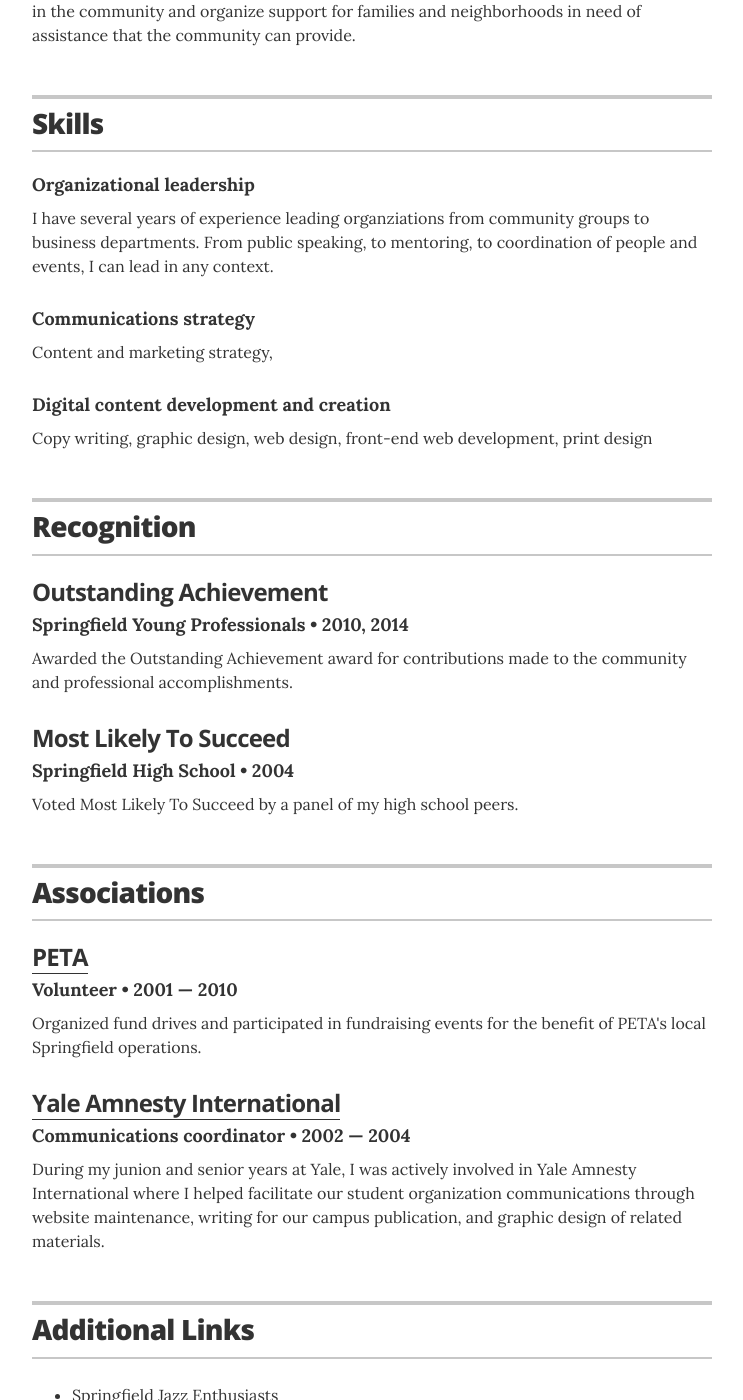
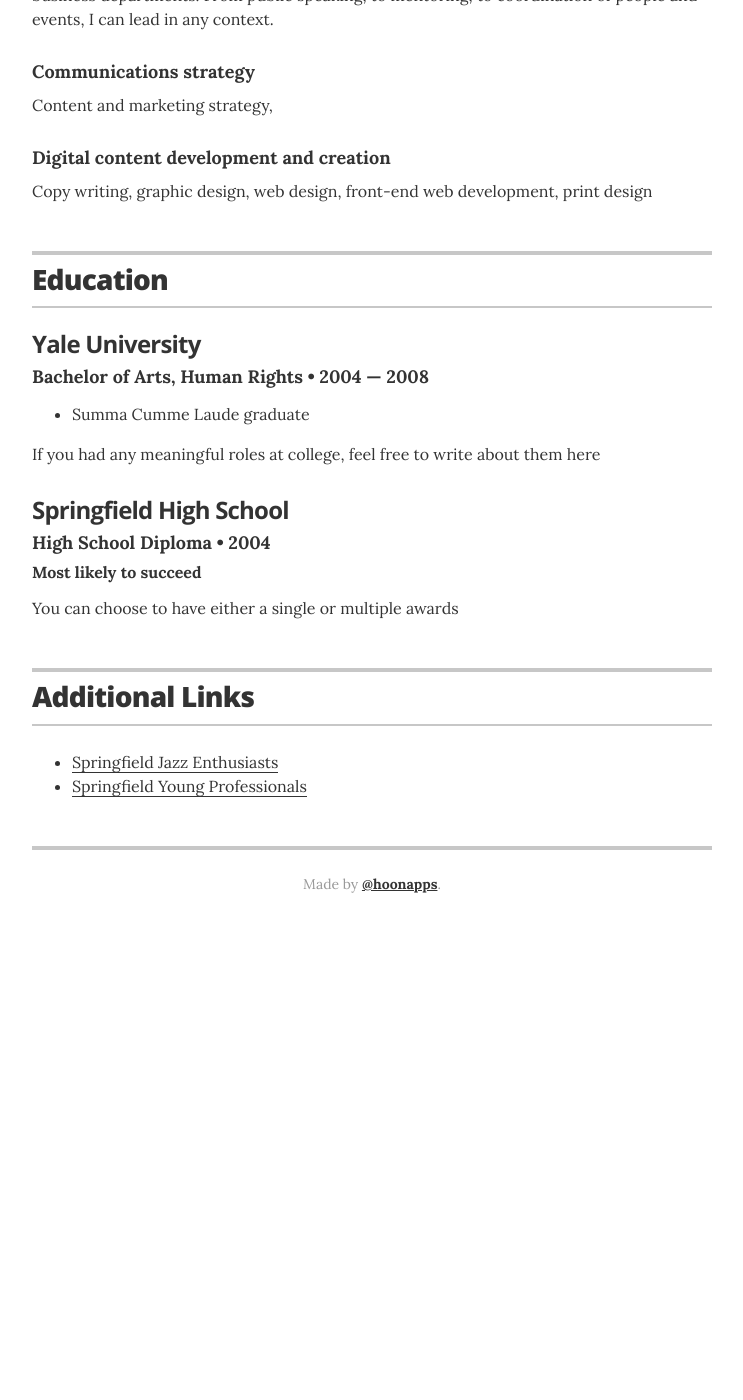
Before and after one commit to hoonapps/resume, a Jekyll site: the page built from index.html, in a window 1280 px wide and 1400 px high, scrolled down 1953 px. Shown: the whole window, without its empty margins (268-1011 px from the left). Built offline with Jekyll 4.4.1, drawn with Linux system fonts in a browser that asks for light colours; after the commit the page ends 2896 px from its top, so only the background shows below that; some of the changed text lies outside the part shown.

Commit message:
feat(update): update resume.html

```diff
--- a/_data/experience.yml
+++ b/_data/experience.yml
@@ -1,19 +1,23 @@
 # Jobs
 # VP of Global Communications
-- company: Springfield International Human Rights Outreach
+- company: (주)고스트패스
   position: VP of Global Communications
   duration: Oct, 2013 &mdash; Present
   summary: Write about your core competencies in one or two sentences describing your position. If you held the position for a long time, it could be a longer section, including a couple bullet points	<ul class="resume-item-list"><li>A project you are proud of</li><li>Another awesome project</li><li>or a team or department you worked with</li></ul>
 
 # Director of Digital Stratgy
-- company: United Nations Human Rights Council
+- company: (주)소셜인베스팅랩
   position: Director of Digital Strategy
-  duration:  Jun, 2010 &mdash; Sept, 2013
+  duration: Jun, 2010 &mdash; Sept, 2013
   summary: If your stint was shorter, feel free to be brief and just call out the most meaningful points of your role. Be concise, and be meaninful. The person reading just needs enough to want to talk to you more about your experience.
 
+# Communications Coordinator
+- company: (주)미스터팍
+  position: Communications Coordinator
+  duration: Jun, 2008  &mdash; May, 2010
+  summary: Led communication efforts across digital and traditional media channels for marketing and public relations, internal communication strategies, and coordinated support programs for the recipients of the center's services.
 
-# Communications Coordinator
-- company: Springfield Women & Children's Center
+- company: (주)디케이랩
   position: Communications Coordinator
-  duration:   Jun, 2008  &mdash; May, 2010
+  duration: Jun, 2008  &mdash; May, 2010
   summary: Led communication efforts across digital and traditional media channels for marketing and public relations, internal communication strategies, and coordinated support programs for the recipients of the center's services.
--- a/_data/interests.yml
+++ b/_data/interests.yml
@@ -1,4 +1 @@
 # Interests
-- description: Human rights and world affairs
-- description: Music (baritone saxiphonist)
-- description: Linguistics
--- a/_layouts/resume.html
+++ b/_layouts/resume.html
@@ -85,6 +85,52 @@
         {% endfor %}
       </section>
       <!-- end Experience -->
+      {% endif %} {% if site.resume_section_projects %}
+      <!-- begin Projects -->
+      <section class="content-section">
+        <header class="section-header">
+          <h2>Projects</h2>
+        </header>
+
+        {% for project in site.data.projects %}
+        <div
+          class="resume-item"
+          itemscope
+          itemtype="http://schema.org/CreativeWork"
+        >
+          <meta
+            itemprop="creator"
+            content="{{ site.resume_name }}"
+            itemtype="http://schema.org/Person"
+          />
+          <h3 class="resume-item-title" itemprop="name">
+            {% if project.url %}<a href="{{ project.url }}" itemprop="url"
+              >{{ project.project }}</a
+            >{% else %}{{ project.project }}{% endif %}
+          </h3>
+          <h4 class="resume-item-details" itemprop="description">
+            {{ project.role }} &bull; {{ project.duration }}
+          </h4>
+          <p class="resume-item-copy">{{ project.description }}</p>
+        </div>
+        {% endfor %}
+      </section>
+      <!-- end Projects -->
+
+      {% endif %} {% if site.resume_section_skills %}
+      <!-- begin Skills -->
+      <section class="content-section">
+        <header class="section-header">
+          <h2>Skills</h2>
+        </header>
+        {% for skill in site.data.skills %}
+        <div class="resume-item">
+          <h4 class="resume-item-details">{{ skill.skill }}</h4>
+          <p class="resume-item-copy">{{ skill.description }}</p>
+        </div>
+        {% endfor %}
+      </section>
+      <!-- end Skills -->
       {% endif %} {% if site.resume_section_education %}
       <!-- begin Education -->
       <section class="content-section">
@@ -118,98 +164,6 @@
         {% endfor %}
       </section>
       <!-- end Education -->
-      {% endif %} {% if site.resume_section_projects %}
-      <!-- begin Projects -->
-      <section class="content-section">
-        <header class="section-header">
-          <h2>Projects</h2>
-        </header>
-
-        {% for project in site.data.projects %}
-        <div
-          class="resume-item"
-          itemscope
-          itemtype="http://schema.org/CreativeWork"
-        >
-          <meta
-            itemprop="creator"
-            content="{{ site.resume_name }}"
-            itemtype="http://schema.org/Person"
-          />
-          <h3 class="resume-item-title" itemprop="name">
-            {% if project.url %}<a href="{{ project.url }}" itemprop="url"
-              >{{ project.project }}</a
-            >{% else %}{{ project.project }}{% endif %}
-          </h3>
-          <h4 class="resume-item-details" itemprop="description">
-            {{ project.role }} &bull; {{ project.duration }}
-          </h4>
-          <p class="resume-item-copy">{{ project.description }}</p>
-        </div>
-        {% endfor %}
-      </section>
-      <!-- end Projects -->
-      {% endif %} {% if site.resume_section_skills %}
-      <!-- begin Skills -->
-      <section class="content-section">
-        <header class="section-header">
-          <h2>Skills</h2>
-        </header>
-        {% for skill in site.data.skills %}
-        <div class="resume-item">
-          <h4 class="resume-item-details">{{ skill.skill }}</h4>
-          <p class="resume-item-copy">{{ skill.description }}</p>
-        </div>
-        {% endfor %}
-      </section>
-      <!-- end Skills -->
-      {% endif %} {% if site.resume_section_recognition %}
-      <!-- begin Recognition -->
-      <section class="content-section">
-        <header class="section-header">
-          <h2>Recognition</h2>
-        </header>
-
-        {% for recognition in site.data.recognitions %}
-        <div class="resume-item">
-          <h3 class="resume-item-title" itemprop="award">
-            {{ recognition.award }}
-          </h3>
-          <h4 class="resume-item-details">
-            {{ recognition.organization }} &bull; {{ recognition.year }}
-          </h4>
-          <p class="resume-item-copy">{{ recognition.summary }}</p>
-        </div>
-        {% endfor %}
-      </section>
-      <!-- end Recognition -->
-      {% endif %} {% if site.resume_section_associations %}
-      <!-- begin Associations -->
-      <section class="content-section">
-        <header class="section-header">
-          <h2>Associations</h2>
-        </header>
-
-        {% for association in site.data.associations %}
-        <div
-          class="resume-item"
-          itemscope
-          itemprop="memberOf"
-          itemtype="http://schema.org/Organization"
-        >
-          <h3 class="resume-item-title" itemprop="name">
-            {% if association.url %}<a href="{{ association.url }}"
-              >{{ association.organization }}</a
-            >{% else %}{{ association.organization }}{% endif %}
-          </h3>
-          <h4 class="resume-item-details" itemprop="description">
-            {{ association.role }} &bull; {{ association.year }}
-          </h4>
-          <p class="resume-item-copy">{{ association.summary }}</p>
-        </div>
-        {% endfor %}
-      </section>
-      <!-- end Associations -->
       {% endif %} {% if site.resume_section_interests %}
       <!-- begin Interests -->
       <section class="content-section">
@@ -258,11 +212,7 @@
 
       <footer class="page-footer">
         <p class="footer-line">
-          Made by <a href="http://twitter.com/jglovier">@jglovier</a>. Fork me
-          on <a href="https://github.com/jglovier/resume-template">GitHub</a>.
-        </p>
-        <p class="footer-line">
-          If this is your live resume, you can modify or remove this part. ;-)
+          Made by <a href="http://hoonapps.github.io">@hoonapps</a>.
         </p>
       </footer>
     </div>
```
